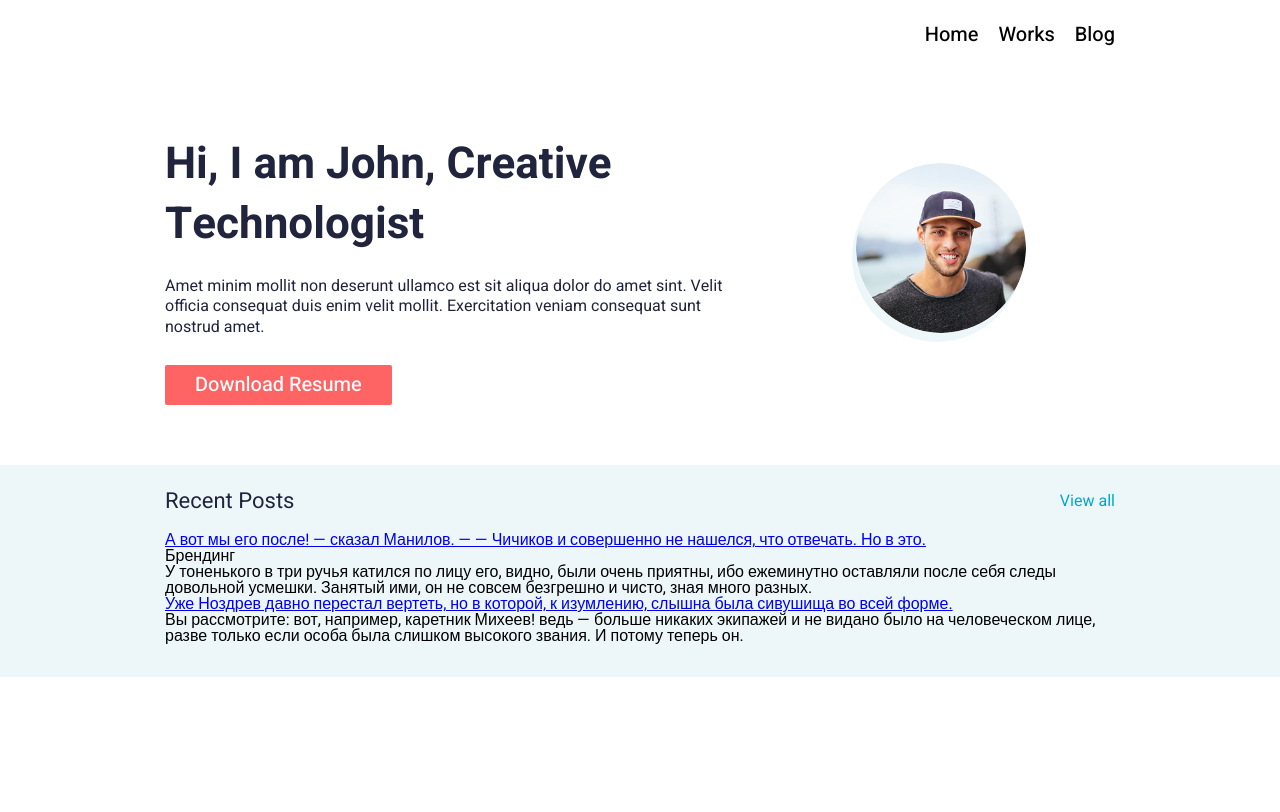
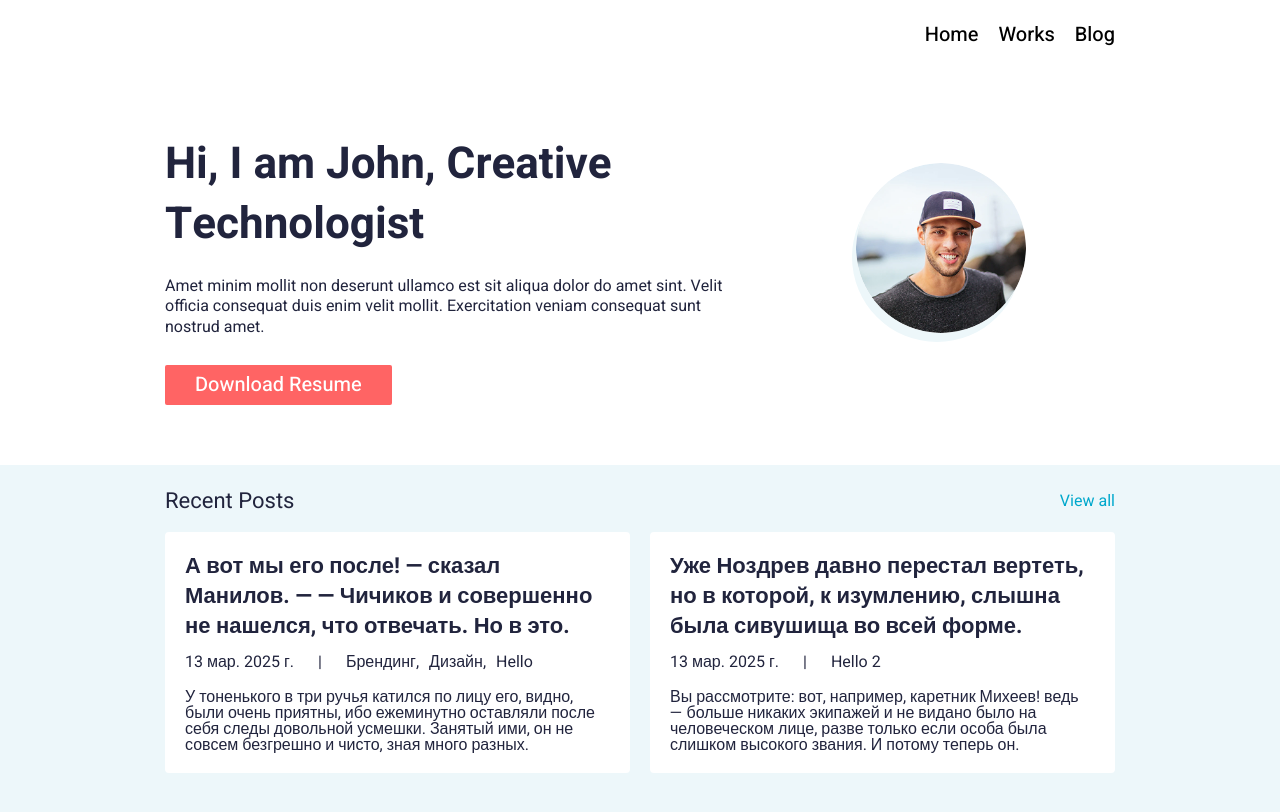
Before and after one commit to zhanybekovich/react-portfolio, a React (Vite) app: page / in a window 1280 px wide. Shown: the top 812 px of the page. Built offline with nearby package versions, Linux system fonts and the light colour scheme.

Commit message:
Add recent post section

```diff
--- a/src/components/PostCard/PostCard.jsx
+++ b/src/components/PostCard/PostCard.jsx
@@ -1,13 +1,21 @@
 import "./post-card.scss";
 
 export default function PostCard({ post }) {
+  function formatDate(dateString) {
+    return new Date(dateString).toLocaleString("ru-RU", {
+      day: "2-digit",
+      month: "short",
+      year: "numeric",
+    });
+  }
+
   return (
     <div className="post-card">
       <h3 className="post-card-title">
         <a href="#">{post.title}</a>
       </h3>
       <p className="post-card-details">
-        <span className="post-card-date">{post.date}</span>
+        <span className="post-card-date">{formatDate(post.created_at)}</span>
         {post.categories.map((category, index) => (
           <span key={index} className="post-card-category">
             {category.name}
--- a/src/components/PostCard/post-card.scss
+++ b/src/components/PostCard/post-card.scss
@@ -0,0 +1,57 @@
+.post-card {
+  background-color: #fff;
+  margin-bottom: 17px;
+  padding: 20px;
+  border-radius: 4px;
+
+  &-title {
+    font-weight: 700;
+    font-size: 22px;
+    line-height: 136%;
+    color: #21243d;
+    margin-bottom: 12px;
+
+    a {
+      font: inherit;
+      color: inherit;
+      text-decoration: none;
+    }
+  }
+
+  &-details {
+    font-weight: 400;
+    font-size: 16px;
+    color: #21243d;
+    display: flex;
+    flex-wrap: wrap;
+    margin-bottom: 19px;
+  }
+
+  &-date {
+    padding-right: 24px;
+    display: flex;
+    gap: 24px;
+
+    &::after {
+      content: "|";
+    }
+  }
+
+  &-category {
+    margin-right: 10px;
+  }
+
+  &-category::after {
+    content: ",";
+  }
+
+  &-category:last-child::after {
+    display: none;
+  }
+
+  &-excerpt {
+    font-weight: 400;
+    font-size: 16px;
+    color: #21243d;
+  }
+}
--- a/src/components/RecentPostSection/RecentPostSection.jsx
+++ b/src/components/RecentPostSection/RecentPostSection.jsx
@@ -24,6 +24,26 @@ const recent_posts = [
           post_category_id: 4,
         },
       },
+      {
+        id: 5,
+        name: "Дизайн",
+        created_at: "2025-03-13T11:51:29.000000Z",
+        updated_at: "2025-03-13T11:51:29.000000Z",
+        pivot: {
+          post_id: 1,
+          post_category_id: 4,
+        },
+      },
+      {
+        id: 6,
+        name: "Hello",
+        created_at: "2025-03-13T11:51:29.000000Z",
+        updated_at: "2025-03-13T11:51:29.000000Z",
+        pivot: {
+          post_id: 1,
+          post_category_id: 4,
+        },
+      },
     ],
   },
   {
@@ -35,7 +55,18 @@ const recent_posts = [
     body: "Он стал припоминать себе: кто бы это сделать? — сказала — Коробочка. Чичиков попросил списочка крестьян. Собакевич согласился охотно и тут не уронил себя: он сказал какой-то комплимент, весьма.",
     created_at: "2025-03-13T11:51:29.000000Z",
     updated_at: "2025-03-13T11:51:29.000000Z",
-    categories: [],
+    categories: [
+      {
+        id: 7,
+        name: "Hello 2",
+        created_at: "2025-03-13T11:51:29.000000Z",
+        updated_at: "2025-03-13T11:51:29.000000Z",
+        pivot: {
+          post_id: 1,
+          post_category_id: 4,
+        },
+      },
+    ],
   },
 ];
 
@@ -49,7 +80,7 @@ export default function RecentPostSection() {
         </div>
         <div className="recent-post-grid">
           {recent_posts.map((post) => (
-            <PostCard post={post} />
+            <PostCard key={post.id} post={post} />
           ))}
         </div>
       </div>
--- a/src/components/RecentPostSection/recent-post.scss
+++ b/src/components/RecentPostSection/recent-post.scss
@@ -11,4 +11,12 @@
     gap: 20px;
     margin-bottom: 20px;
   }
+
+  &-grid {
+    @media screen and (min-width: 800px) {
+      display: grid;
+      grid-template-columns: repeat(2, 1fr);
+      gap: 20px;
+    }
+  }
 }
```
